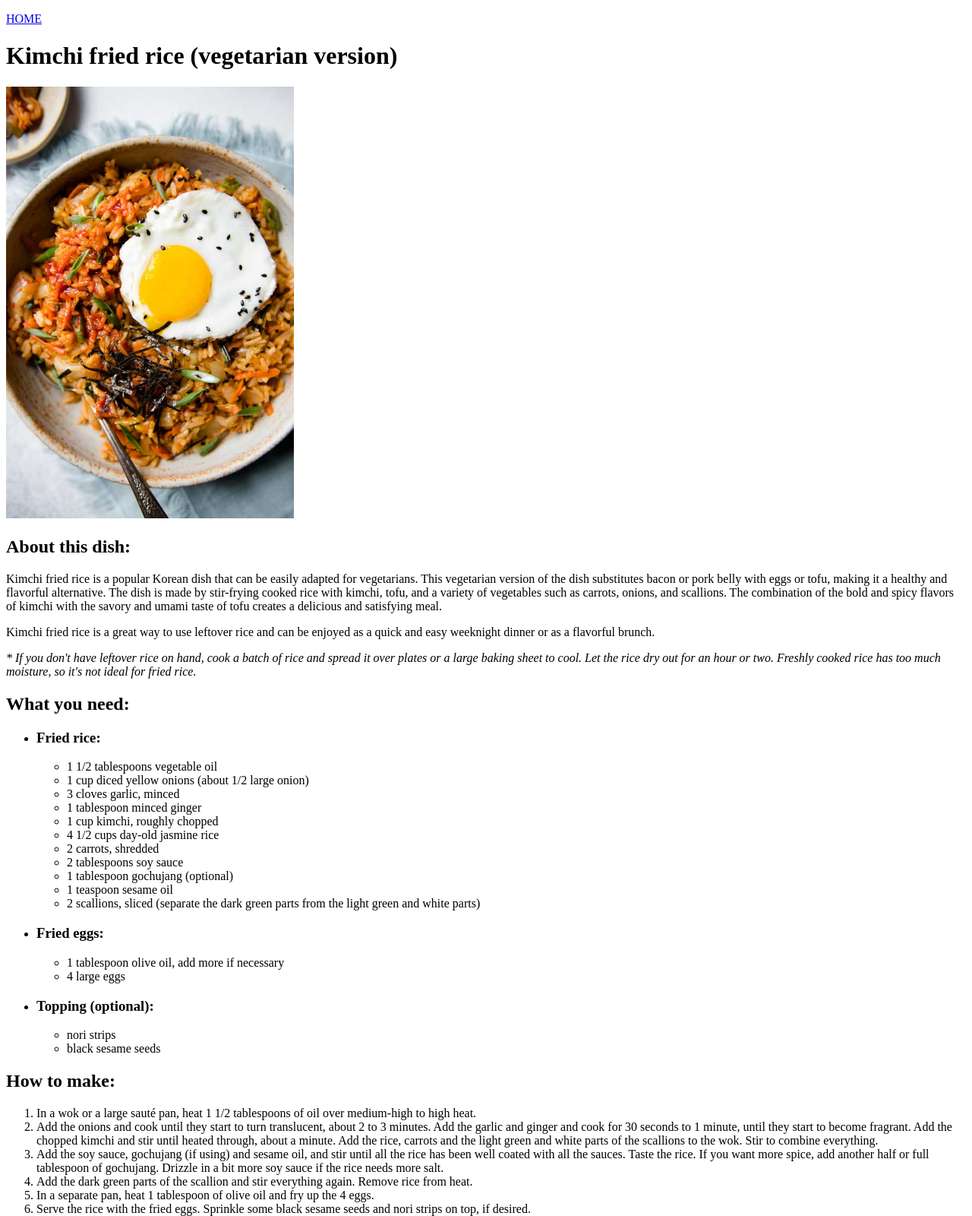
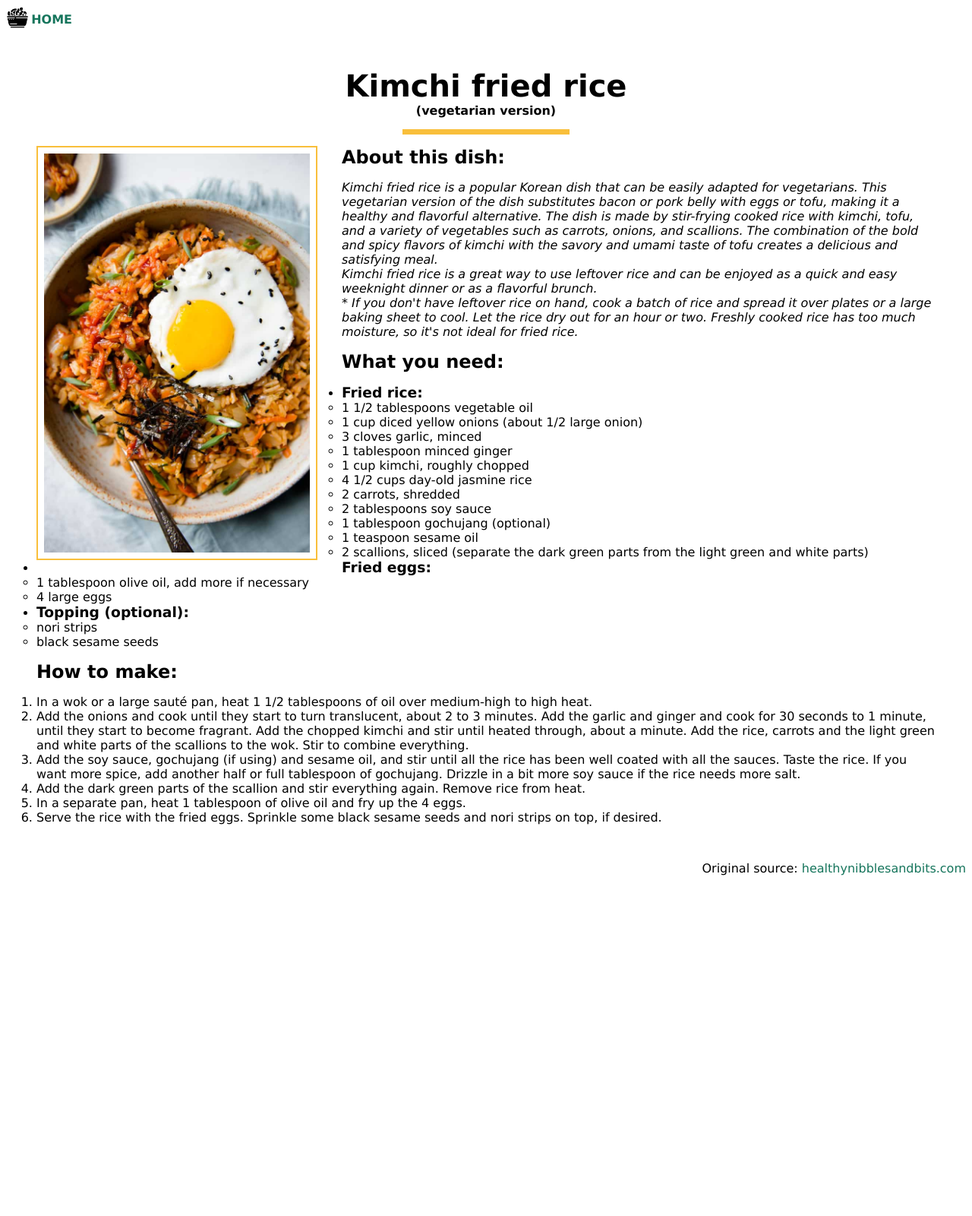
Before and after one commit to KateGrr/odin-recipes, a plain HTML site: page recipes/kimchi-fried-rice.html in a window 1280 px wide. Shown: the top 1600 px of the page at 76% size. After the commit the page ends 1152 px from the top, so only its background shows below. Drawn offline with Linux system fonts and the light colour scheme.

Commit message:
Update shakshuka.html, kimchi-fried-rice.html (add classes for style)

```diff
--- a/css/style.css
+++ b/css/style.css
@@ -10,25 +10,29 @@ body.recipe {
 h1 {
   font-weight: bold;
   text-align: center;
-  margin: 2rem 0;
 }
 
 h1.main {
   font-size: 3rem;
   font-family: 'Courier New', Courier, monospace;
+  margin: 2rem 0;
 }
 
 h1.page {
   font-size: 2.5rem;
+}
 
+p.under-h1 {
+  font-weight: bold;
+  text-align: center;
+  margin-bottom: 15px;
 }
 
 .divider {
   width: 220px;
   height: 7px;
   background: #F9BF3B;
-  margin: 0 auto;
-  margin-top: 15px;
+  margin: 15px auto;
 }
 
 p.variations {
@@ -37,7 +41,7 @@ p.variations {
 }
 
 h2 {
-  margin-top: 1.5rem;
+  margin-top: 1rem;
   margin-bottom: 1rem;
   font-style: normal;
 }
@@ -84,25 +88,27 @@ a:visited {
 }
 
 a:hover {
-  color: #abd2b9;
+  /* color: #abd2b9; */
+  color: #F9BF3B;
   background-color: transparent;
   /* text-decoration: underline; */
 }
 
 a:active {
-  color: rgb(174, 112, 162);
+  color: rgb(222, 157, 37);
   background-color: transparent;
-  /* text-decoration: underline; */
 }
 
 img.leftimg {
   float: left;
   margin: 0em 2em 0em 0em;
+  border: #F9BF3B solid 2px;
+  padding: 0.5rem;
 }
 
 div.head {
   width: fit-content;
-  margin: 0;
+  margin: 0.5rem;
 }
 
 img.logo {
@@ -112,6 +118,7 @@ img.logo {
 span.home {
   float: right;
   margin: 0.5em 0.2em;
+  font-weight: 900;
 }
 
 section.main {
@@ -120,7 +127,7 @@ section.main {
   margin: 3em;
 }
 
-p.footer {
+p.source {
   float: right;
-  margin-right: 3rem;
+  margin-right: 0.5rem;
 }
--- a/recipes/kimchi-fried-rice.html
+++ b/recipes/kimchi-fried-rice.html
@@ -1,22 +1,38 @@
 <!DOCTYPE html>
 <html lang="en">
+
 <head>
     <meta charset="UTF-8">
     <meta http-equiv="X-UA-Compatible" content="IE=edge">
     <meta name="viewport" content="width=device-width, initial-scale=1.0">
     <title>Kimchi fried rice</title>
+    <link rel="stylesheet" href="../css/style.css">
 </head>
-<body>
-    <p><a href="../index.html">HOME</a></p>
-    <h1>Kimchi fried rice (vegetarian version)</h1>
+
+<body class="recipe">
+    <div class="head">
+        <img class="logo" type="image/png" src="../images/ food.png">
+        <span class="home"><a href="../index.html">HOME</a></span>
+    </div>
+    <section class="main">
+        <h1 class="page">Kimchi fried rice</h1>
+        <p class="under-h1">(vegetarian version)</p>
+        <div class="divider"></div>
         <div>
-        <img src="../images/Kimchi-Fried-Rice.jpg" width=30% alt="Kimchi fried rice with egg"/>
+            <img class="leftimg" src="../images/Kimchi-Fried-Rice.jpg" width=30% alt="Kimchi fried rice with egg" />
         </div>
         <div class="descr">
             <h2>About this dish:</h2>
-        <p>Kimchi fried rice is a popular Korean dish that can be easily adapted for vegetarians. This vegetarian version of the dish substitutes bacon or pork belly with eggs or tofu, making it a healthy and flavorful alternative. The dish is made by stir-frying cooked rice with kimchi, tofu, and a variety of vegetables such as carrots, onions, and scallions. The combination of the bold and spicy flavors of kimchi with the savory and umami taste of tofu creates a delicious and satisfying meal.</p>
-        <p>Kimchi fried rice is a great way to use leftover rice and can be enjoyed as a quick and easy weeknight dinner or as a flavorful brunch.</p>
-        <p><i>* If you don't have leftover rice on hand, cook a batch of rice and spread it over plates or a large baking sheet to cool. Let the rice dry out for an hour or two. Freshly cooked rice has too much moisture, so it's not ideal for fried rice.</i></p>
+            <p>Kimchi fried rice is a popular Korean dish that can be easily adapted for vegetarians. This vegetarian
+                version of the dish substitutes bacon or pork belly with eggs or tofu, making it a healthy and flavorful
+                alternative. The dish is made by stir-frying cooked rice with kimchi, tofu, and a variety of vegetables
+                such as carrots, onions, and scallions. The combination of the bold and spicy flavors of kimchi with the
+                savory and umami taste of tofu creates a delicious and satisfying meal.</p>
+            <p>Kimchi fried rice is a great way to use leftover rice and can be enjoyed as a quick and easy weeknight
+                dinner or as a flavorful brunch.</p>
+            <p><i>* If you don't have leftover rice on hand, cook a batch of rice and spread it over plates or a large
+                    baking sheet to cool. Let the rice dry out for an hour or two. Freshly cooked rice has too much
+                    moisture, so it's not ideal for fried rice.</i></p>
         </div>
         <div class="ingredients">
             <h2>What you need:</h2>
@@ -34,7 +50,8 @@
                         <li>2 tablespoons soy sauce</li>
                         <li>1 tablespoon gochujang (optional)</li>
                         <li>1 teaspoon sesame oil</li>
-                    <li>2 scallions, sliced (separate the dark green parts from the light green and white parts)</li>
+                        <li>2 scallions, sliced (separate the dark green parts from the light green and white parts)
+                        </li>
                     </ul>
                 </li>
                 <li>
@@ -44,7 +61,8 @@
                         <li>4 large eggs</li>
                     </ul>
                 </li>
-            <li><h3>Topping (optional):</h3>
+                <li>
+                    <h3>Topping (optional):</h3>
                     <ul>
                         <li>nori strips</li>
                         <li>black sesame seeds</li>
@@ -56,16 +74,25 @@
             <h2>How to make:</h2>
             <ol>
                 <li>In a wok or a large sauté pan, heat 1 1/2 tablespoons of oil over medium-high to high heat.</li>
-            <li>Add the onions and cook until they start to turn translucent, about 2 to 3 minutes. Add the garlic and ginger and cook for 30 seconds to 1 minute, until they start to become fragrant. Add the chopped kimchi and stir until heated through, about a minute. Add the rice, carrots and the light green and white parts of the scallions to the wok. Stir to combine everything.</li>
-            <li>Add the soy sauce, gochujang (if using) and sesame oil, and stir until all the rice has been well coated with all the sauces. Taste the rice. If you want more spice, add another half or full tablespoon of gochujang. Drizzle in a bit more soy sauce if the rice needs more salt.</li>
+                <li>Add the onions and cook until they start to turn translucent, about 2 to 3 minutes. Add the garlic
+                    and ginger and cook for 30 seconds to 1 minute, until they start to become fragrant. Add the chopped
+                    kimchi and stir until heated through, about a minute. Add the rice, carrots and the light green and
+                    white parts of the scallions to the wok. Stir to combine everything.</li>
+                <li>Add the soy sauce, gochujang (if using) and sesame oil, and stir until all the rice has been well
+                    coated with all the sauces. Taste the rice. If you want more spice, add another half or full
+                    tablespoon of gochujang. Drizzle in a bit more soy sauce if the rice needs more salt.</li>
                 <li>Add the dark green parts of the scallion and stir everything again. Remove rice from heat.</li>
                 <li>In a separate pan, heat 1 tablespoon of olive oil and fry up the 4 eggs.
                 </li>
-            <li>Serve the rice with the fried eggs. Sprinkle some black sesame seeds and nori strips on top, if desired.</li>
+                <li>Serve the rice with the fried eggs. Sprinkle some black sesame seeds and nori strips on top, if
+                    desired.</li>
             </ol>
         </div>
+    </section>
 </body>
+
 <footer>
-    <p>Original source: <a href="https://healthynibblesandbits.com/kimchi-fried-rice/">healthynibblesandbits.com</a></p>
+    <p class="source">Original source: <a href="https://healthynibblesandbits.com/kimchi-fried-rice/">healthynibblesandbits.com</a></p>
 </footer>
+
 </html>
--- a/recipes/shakshuka.html
+++ b/recipes/shakshuka.html
@@ -1,21 +1,34 @@
 <!DOCTYPE html>
 <html lang="en">
+
 <head>
     <meta charset="UTF-8">
     <meta http-equiv="X-UA-Compatible" content="IE=edge">
     <meta name="viewport" content="width=device-width, initial-scale=1.0">
     <title>Shakshuka</title>
+    <link rel="stylesheet" href="../css/style.css">
 </head>
-<body>
-    <p><a href="../index.html">HOME</a></p>
-    <h1>Shakshuka</h1>
+
+<body class="recipe">
+    <div class="head">
+        <img class="logo" type="image/png" src="../images/ food.png">
+        <span class="home"><a href="../index.html">HOME</a></span>
+    </div>
+    <h1 class="page">Shakshuka</h1>
+    <div class="divider"></div>
+    <section class="main">
         <div>
-        <img src="../images/Shakshuka.jpg" width=30% alt="shakshuka"/>
+            <img class="leftimg" src="../images/Shakshuka.jpg" width=30% alt="shakshuka" />
         </div>
         <div class="descr">
             <h2>About this dish:</h2>
-        <p>Shakshuka is a popular North African and Middle Eastern dish that has become a favorite worldwide. This delicious and savory dish is made by simmering eggs in a flavorful tomato-based sauce with onions, bell peppers, and aromatic spices such as cumin and paprika. The combination of the creamy yolk, the tangy tomato sauce, and the warm spices create a perfect balance of flavors.</p>
-        <p>Shakshuka is often served with crusty bread or pita, making it a versatile dish that can be enjoyed for breakfast, brunch, or even dinner. With its rich and satisfying flavors, Shakshuka is sure to be a crowd-pleaser at any meal.</p>
+            <p>Shakshuka is a popular North African and Middle Eastern dish that has become a favorite worldwide. This
+                delicious and savory dish is made by simmering eggs in a flavorful tomato-based sauce with onions, bell
+                peppers, and aromatic spices such as cumin and paprika. The combination of the creamy yolk, the tangy
+                tomato sauce, and the warm spices create a perfect balance of flavors.</p>
+            <p>Shakshuka is often served with crusty bread or pita, making it a versatile dish that can be enjoyed for
+                breakfast, brunch, or even dinner. With its rich and satisfying flavors, Shakshuka is sure to be a
+                crowd-pleaser at any meal.</p>
         </div>
         <div class="ingredients">
             <h2>What you need:</h2>
@@ -37,16 +50,22 @@
         <div class="instructions">
             <h2>How to make:</h2>
             <ol>
-            <li>Heat olive oil in a large sauté pan on medium heat. Add the chopped bell pepper and onion and cook for 5 minutes or until the onion becomes translucent.</li>
+                <li>Heat olive oil in a large sauté pan on medium heat. Add the chopped bell pepper and onion and cook
+                    for 5 minutes or until the onion becomes translucent.</li>
                 <li>Add garlic and spices and cook an additional minute.</li>
-            <li>Pour the can of tomatoes and juice into the pan and break down the tomatoes using a large spoon. Season with salt and pepper and bring the sauce to a simmer.</li>
-            <li>Use your large spoon to make small wells in the sauce and crack the eggs into each well. Cover the pan and cook for 5-8 minutes, or until the eggs are done to your liking.
+                <li>Pour the can of tomatoes and juice into the pan and break down the tomatoes using a large spoon.
+                    Season with salt and pepper and bring the sauce to a simmer.</li>
+                <li>Use your large spoon to make small wells in the sauce and crack the eggs into each well. Cover the
+                    pan and cook for 5-8 minutes, or until the eggs are done to your liking.
                 </li>
                 <li>Garnish with chopped cilantro and parsley.</li>
             </ol>
         </div>
+    </section>
 </body>
+
 <footer>
-    <p>Original source: <a href="https://downshiftology.com/recipes/shakshuka/">downshiftology.com</a></p>
+    <p class="source">Original source: <a href="https://downshiftology.com/recipes/shakshuka/">downshiftology.com</a></p>
 </footer>
+
 </html>
```
Also changed, not shown: recipes/oatmeal-carrot-cookies.html (+1 -1 lines). Lines whose indentation alone changed are shown as unchanged.
